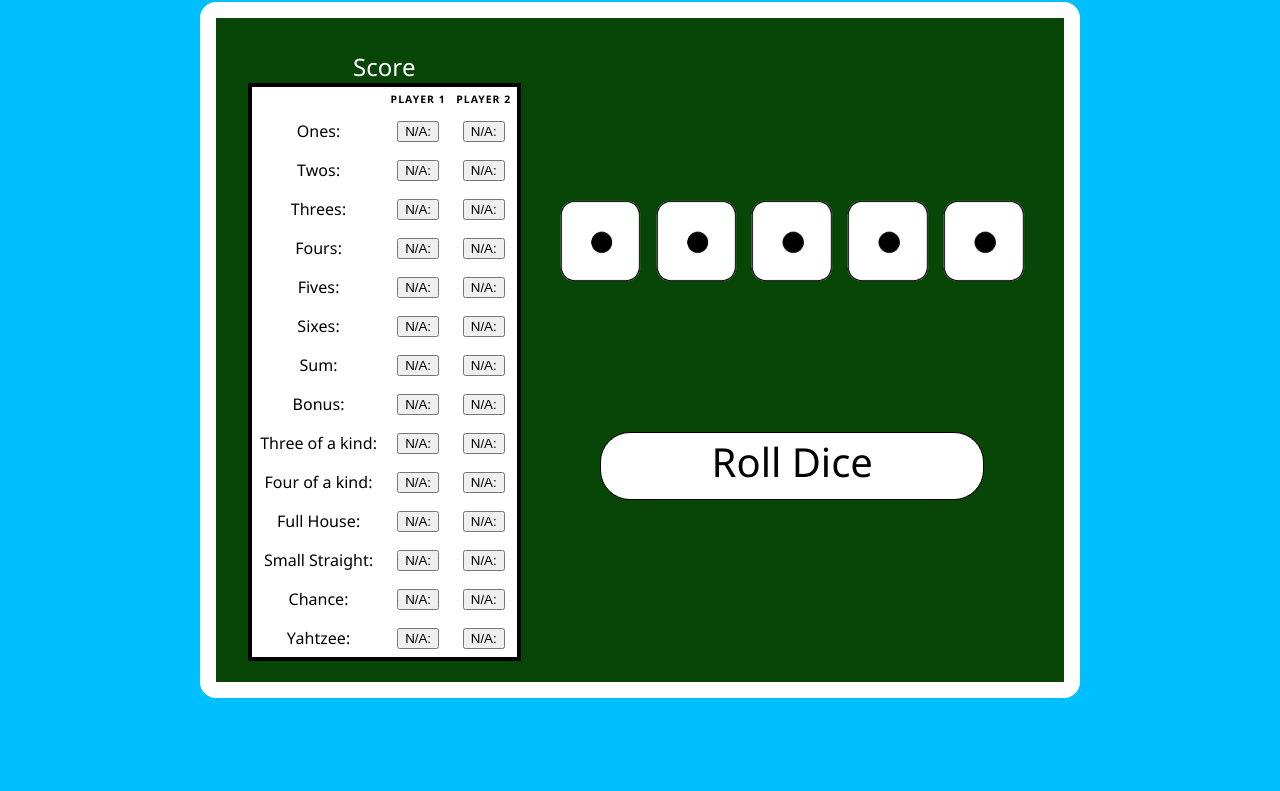
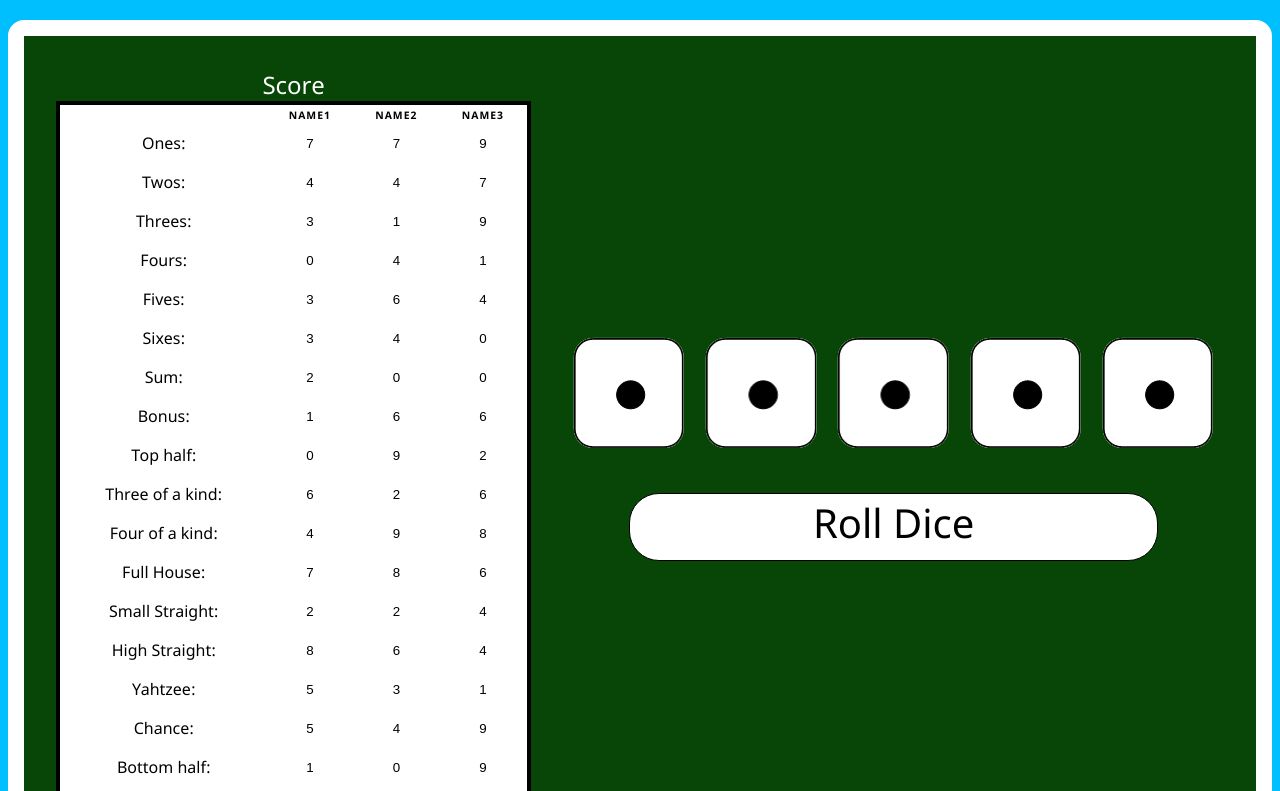
Before and after one commit to MatthewWilson24/Yahtzee, a website: page client/game.html in a window 1280 px wide. Shown: the part 143-934 px from the top of the page. Before the commit the page ends 841 px from the top, so only its background shows below. Drawn offline with Linux system fonts and the light colour scheme.

Commit message:
save working changes

```diff
--- a/client/game.html
+++ b/client/game.html
@@ -19,19 +19,20 @@
     <link rel="stylesheet" href="styles/game.css">
 </head>
 
-<body id="wrapper">
+<body>
+    <div id="wrapper">
     <div class="title_container">
         <h1><img style= "width:8%; height:8%;"  src ="https://gilkalai.files.wordpress.com/2017/09/dice.png?w=640">Yahtzee <img style= "width:8%; height:8%;"  src ="https://gilkalai.files.wordpress.com/2017/09/dice.png?w=640"></h1>
 
     </div>
-    <div id="board" style="height: 600px;">
+    <div id="board" style="height: auto; width: auto;">
         <table class="Players center">
             <caption>Score</caption>
 
             <thead>
                 <th></th>
-                <th>Player 1</th>
-                <th>Player 2</th>
+                <!-- <th>Player 1</th>
+                <th>Player 2</th> -->
             </thead>
 
             <tbody>
@@ -39,154 +40,90 @@
                     <td>
                         <span>Ones:</span>
                     </td>
-                    <td>
-                        <button><span>N/A:</span></button>
-                    </td>
-                    <td>
-                        <button><span>N/A:</span></button>
-                    </td>
                 </tr>
                 <tr>
                     <td>
                         <span>Twos:</span>
-                    </td>
-                    <td>
-                        <button><span>N/A:</span></button>
-                    </td>
-                    <td>
-                        <button><span>N/A:</span></button>
                     </td>
                 </tr>
                 <tr>
                     <td>
                         <span>Threes:</span>
                     </td>
-                    <td>
-                        <button><span>N/A:</span></button>
-                    </td>
-                    <td>
-                        <button><span>N/A:</span></button>
-                    </td>
                 </tr>
                 <tr>
                     <td>
                         <span>Fours:</span>
-                    </td>
-                    <td>
-                        <button><span>N/A:</span></button>
-                    </td>
-                    <td>
-                        <button><span>N/A:</span></button>
                     </td>
                 </tr>
                 <tr>
                     <td>
                         <span>Fives:</span>
                     </td>
-                    <td>
-                        <button><span>N/A:</span></button>
-                    </td>
-                    <td>
-                        <button><span>N/A:</span></button>
-                    </td>
                 </tr>
                 <tr>
                     <td>
                         <span>Sixes:</span>
                     </td>
-                    <td>
-                        <button><span>N/A:</span></button>
-                    </td>
-                    <td>
-                        <button><span>N/A:</span></button>
-                    </td>
                 </tr>
-                <tr>
+                <tr class="separating_line">
                     <td>
                         <span>Sum:</span>
-                    </td>
-                    <td>
-                        <button><span>N/A:</span></button>
-                    </td>
-                    <td>
-                        <button><span>N/A:</span></button>
                     </td>
                 </tr>
                 <tr>
                     <td>
                         <span>Bonus:</span>
                     </td>
+                </tr>
+                <tr class="separating_line">
                     <td>
-                        <button><span>N/A:</span></button>
-                    </td>
-                    <td>
-                        <button><span>N/A:</span></button>
+                        <span>Top half:</span>
                     </td>
                 </tr>
-                <tr>
+                <tr class="separating_line">
                     <td>
                         <span>Three of a kind:</span>
-                    </td>
-                    <td>
-                        <button><span>N/A:</span></button>
-                    </td>
-                    <td>
-                        <button><span>N/A:</span></button>
                     </td>
                 </tr>
                 <tr>
                     <td>
                         <span>Four of a kind:</span>
                     </td>
-                    <td>
-                        <button><span>N/A:</span></button>
-                    </td>
-                    <td>
-                        <button><span>N/A:</span></button>
-                    </td>
                 </tr>
                 <tr>
                     <td>
                         <span>Full House:</span>
-                    </td>
-                    <td>
-                        <button><span>N/A:</span></button>
-                    </td>
-                    <td>
-                        <button><span>N/A:</span></button>
                     </td>
                 </tr>
                 <tr>
                     <td>
                         <span>Small Straight:</span>
                     </td>
+                </tr>
+                <tr>
                     <td>
-                        <button><span>N/A:</span></button>
+                        <span>High Straight:</span>
                     </td>
+                </tr>
+                <tr>
                     <td>
-                        <button><span>N/A:</span></button>
+                        <span>Yahtzee:</span>
                     </td>
                 </tr>
                 <tr>
                     <td>
                         <span>Chance:</span>
                     </td>
+                </tr>
+                <tr class="separating_line">
                     <td>
-                        <button><span>N/A:</span></button>
-                    </td>
-                    <td>
-                        <button><span>N/A:</span></button>
+                        <span>Bottom half:</span>
                     </td>
                 </tr>
-                <tr>
+                <tr class="separating_line">
                     <td>
-                        <span>Yahtzee:</span>
-                    </td>
-                    <td>
-                        <button><span>N/A:</span></button>
-                    </td>
-                    <td>
-                        <button><span>N/A:</span></button>
+                        <span>Total:</span>
                     </td>
                 </tr>
             </tbody>
@@ -194,12 +131,12 @@
 
         <div id="right_container">
             <div id="dice_container">
-                <img id="dice1" class="dice" src="./images/dice_1.png">
+                <img id="dice1" class="dice kept" src="./images/dice_1.png">
                 <img id="dice2" class="dice" src="./images/dice_1.png">
                 <img id="dice3" class="dice" src="./images/dice_1.png">
                 <img id="dice4" class="dice" src="./images/dice_1.png">
                 <img id="dice5" class="dice" src="./images/dice_1.png">
-            </div>
+            </div><br><br>
             <button id="roll_button" class="main-button"> Roll Dice </button>
         </div>
     </div>
@@ -245,6 +182,7 @@
     <script src="./scripts/dice.js" type="module"></script>
 </section>-->
 <script src="./scripts/game.js" type="module"></script>
+</div>
 </body>
 
 </html>
--- a/client/scripts/game.js
+++ b/client/scripts/game.js
@@ -1,4 +1,54 @@
 import { apiMessageSender } from './api/apiMessageSender.js'
+import { getPageQueryParameters } from './util/queryParameters.js'
+
+const orderedCategories = [
+    'ones',
+    'twos',
+    'threes',
+    'fours',
+    'fives',
+    'sixes',
+    'topHalfSum',
+    'bonus',
+    'topHalfTotal',
+    'threeOfAKind',
+    'fourOfAKind',
+    'fullHouse',
+    'lowStraight',
+    'highStraight',
+    'yahtzee',
+    'chance',
+    'bottomHalfTotal',
+    'overallTotal',
+]
+
+const computedCategories = [
+    'topHalfSum',
+    'bonus',
+    'topHalfTotal',
+    'bottomHalfTotal',
+    'overallTotal',
+]
+
+const generateTestGame = () => {
+    const gameState = {
+        code: '1023',
+        players: ['name1', 'name2', 'name3'],
+        currentPlayer: 'name1',
+        currentDice: [1, 2, 3, 4, 5],
+        diceKept: [1],
+        scorecards: {},
+    }
+    for (const player of gameState.players) {
+        gameState.scorecards[player] = {}
+        for (const category of orderedCategories) {
+            gameState.scorecards[player][category] = Math.trunc(
+                Math.random() * 10
+            )
+        }
+    }
+    return gameState
+}
 
 const UpdateDice = (diceValues) => {
     for (let i = 0; i < diceValues.length; i++) {
@@ -17,21 +67,68 @@
     })
 }
 
-const pollGameState = (code) => {
+const initializeTable = (code, thisPlayer) => {
+    console.log('Initializing table')
+    // const gameState = await receiveGameState(code)
+    const gameState = generateTestGame()
+    for (const player of gameState.players) {
+        ;[...document.getElementsByTagName('tr')].forEach((row, i) => {
+            const span = document.createElement('span')
+            const cell = document.createElement(i ? 'td' : 'th')
+            if (i) {
+                const button = document.createElement('button')
+                button.classList.add('category-button')
+                button.classList.add('player-' + player)
+                button.classList.add(orderedCategories[i - 1])
+                button.textContent = '-'
+                if (computedCategories.includes(orderedCategories[i - 1])) {
+                    button.classList.add('computed')
+                    button.textContent = '0'
+                    button.disabled = true
+                }
+                if (player !== thisPlayer) {
+                    button.disabled = true
+                }
+                span.appendChild(button)
+            } else {
+                span.textContent = player
+            }
+            cell.appendChild(span)
+            row.appendChild(cell)
+        })
+    }
+}
+
+const pollGameState = (code, player) => {
     console.log('Polling game state')
     setTimeout(async () => {
-        const gameState = await receiveGameState(code)
-        updatePageWithNewState(gameState)
-        pollGameState(code)
+        // const gameState = await receiveGameState(code)
+        const gameState = generateTestGame()
+        updatePageWithNewState(gameState, player)
+        pollGameState(code, player)
     }, 500)
 }
 
-window.onload = pollGameState
+window.onload = () => {
+    const { name: player, game: code } = getPageQueryParameters()
+    initializeTable(code, player)
+    pollGameState(code, player)
+}
 
-const updateScorecards = (scorecards) => {}
+const updateScorecards = (scorecards, players) => {
+    for (const player of players) {
+        for (const category of orderedCategories) {
+            let cellValue = (scorecards[player][category] ?? '-').toString()
+            document.getElementsByClassName(
+                `player-${player} ${category}`
+            )[0].textContent = cellValue
+        }
+    }
+}
+
+const updateDice = (dice) => {}
 
 const updatePageWithNewState = (state) => {
-    updateScorecards(state.scorecards)
+    updateScorecards(state.scorecards, state.players)
+    updateDice()
 }
-
-const updateScorecards = (scorecards) => {}
--- a/client/scripts/util/queryParameters.js
+++ b/client/scripts/util/queryParameters.js
@@ -6,7 +6,7 @@
         const keyVal = cur.split('=')
         return {
             ...acc,
-            ...Object.fromEntries([ keyVal ])
+            ...Object.fromEntries([keyVal]),
         }
     }, {})
 }
--- a/client/styles/game.css
+++ b/client/styles/game.css
@@ -1,6 +1,8 @@
 @import './main.css';
 
-/* * { border: 1px solid black; } */
+/* * {
+    border: 1px solid black;
+} */
 #right_container {
     display: flex;
     flex-direction: column;
@@ -13,21 +15,35 @@
     height: 100%;
 }
 
+button.category-button {
+    min-width: 2rem;
+    background-color: white; /* button background */
+    color: red; /* label colour */
+    border: none; /* 2px blue line border */
+    padding: 10px 20px;
+    border-radius: 10px; /* rounded corner style */
+}
+
+button.category-button:disabled {
+    color: black;
+}
+
 #dice_container {
     display: flex;
+    justify-content: space-around;
     flex-direction: row;
-  justify-content: space-around;
     width: 100%;
 }
 
 .dice {
     width: 17%;
+    border: none;
 }
 
 #wrapper {
     margin: auto;
-    width: 880px;
     display: block;
+    justify-content: center;
 }
 
 ul {
@@ -44,13 +60,11 @@
     padding: 14px 16px;
     text-decoration: none;
     float: left;
-
 }
-banner1:hover, banner2:hover{
-    color:green;
-
+banner1:hover,
+banner2:hover {
+    color: green;
 }
-
 
 #title {
     position: center;
@@ -62,7 +76,7 @@
 }
 
 body button:hover {
-    cursor: pointer
+    cursor: pointer;
 }
 
 #board {
@@ -75,11 +89,9 @@
     box-shadow: black 7px;
 }
 
-
-table{
+table {
     display: table;
     border: 4px solid black;
-    border-collapse: collapse;
     background-color: white;
     /* margin: 5px; */
     padding: 0;
@@ -92,28 +104,25 @@
     margin-right: 1rem;
 }
 
+table th,
+table td {
+    text-align: center;
+}
+
+table th {
+    font-size: 0.65em;
+    letter-spacing: 0.1em;
+    text-transform: uppercase;
+}
+
+.separating_line {
+    border-top: 1px #000 solid; /* top border only */
+}
+
 table caption {
     font-size: 1.5em;
     /* margin: .5em 0 .75em; */
     color: white;
-  }
-
-table th, table td {
-  padding: 0.5em;
-  text-align: center;
-}
-
-table th {
-    font-size: .65em;
-    letter-spacing: .1em;
-    text-transform: uppercase;
-  }
-
-
-
-  h1 {
-    font-family: Arial, Helvetica, sans-serif;
-    text-align: center;
 }
 
 /* #cube .front {
```
Also changed, not shown: server/src/form/controllers/lobbyController.js (+5 -4 lines), server/src/game/scorecard.js (+11 -6 lines). Lines whose indentation alone changed are shown as unchanged.
